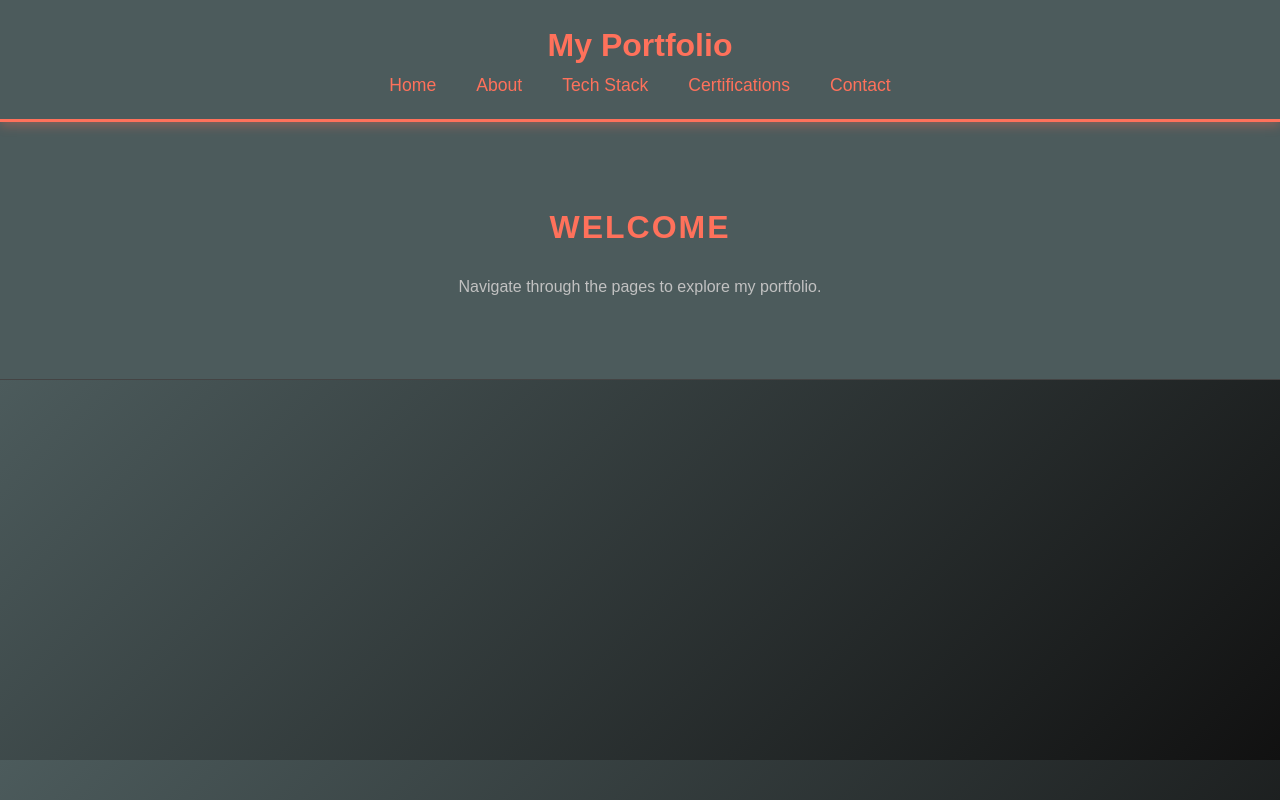
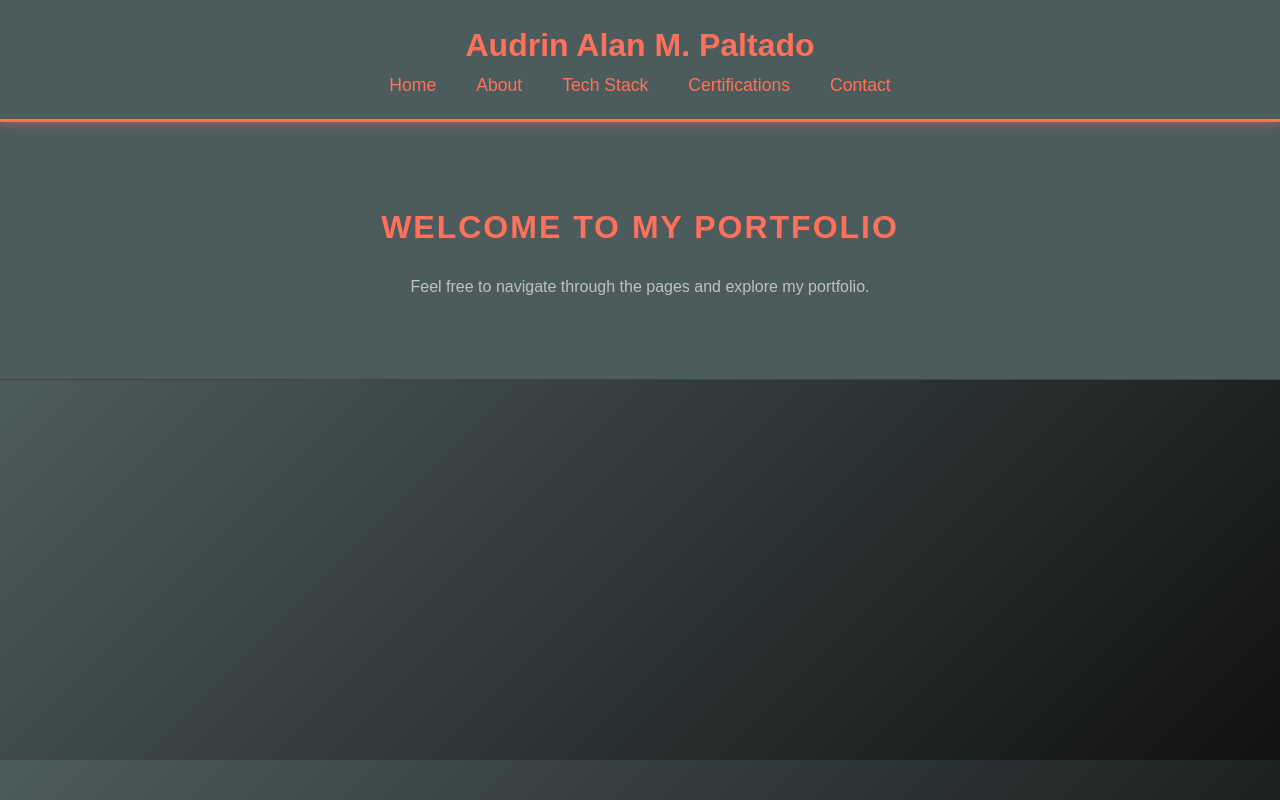
Before and after one commit to Odrin001/portfolio, a plain HTML site: page index.html in a window 1280 px wide. Drawn offline with Linux system fonts and the light colour scheme.

Commit message:
Homepage changes

```diff
--- a/index.html
+++ b/index.html
@@ -2,12 +2,12 @@
 <html lang="en">
 <head>
     <meta charset="UTF-8">
-    <title>Home - My Portfolio</title>
+    <title>Audrin Paltado</title>
     <link rel="stylesheet" href="style.css">
 </head>
 <body>
     <header>
-        <h1>My Portfolio</h1>
+        <h1>Audrin Alan M. Paltado</h1>
         <nav>
             <ul>
                 <li><a href="index.html">Home</a></li>
@@ -20,8 +20,8 @@
 
     </header>
     <section>
-        <h2>Welcome</h2>
-        <p>Navigate through the pages to explore my portfolio.</p>
+        <h2>Welcome to my Portfolio</h2>
+        <p>Feel free to navigate through the pages and explore my portfolio.</p>
     </section>
 </body>
 </html>
```
